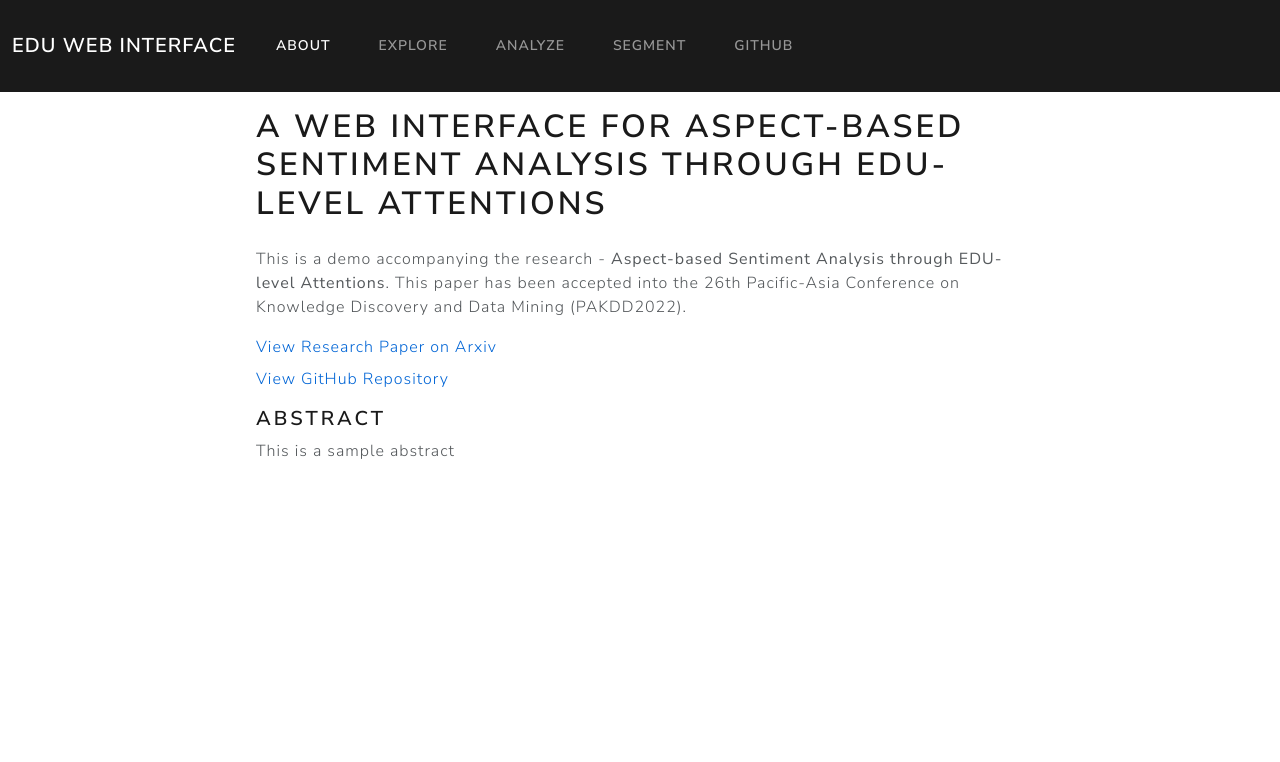
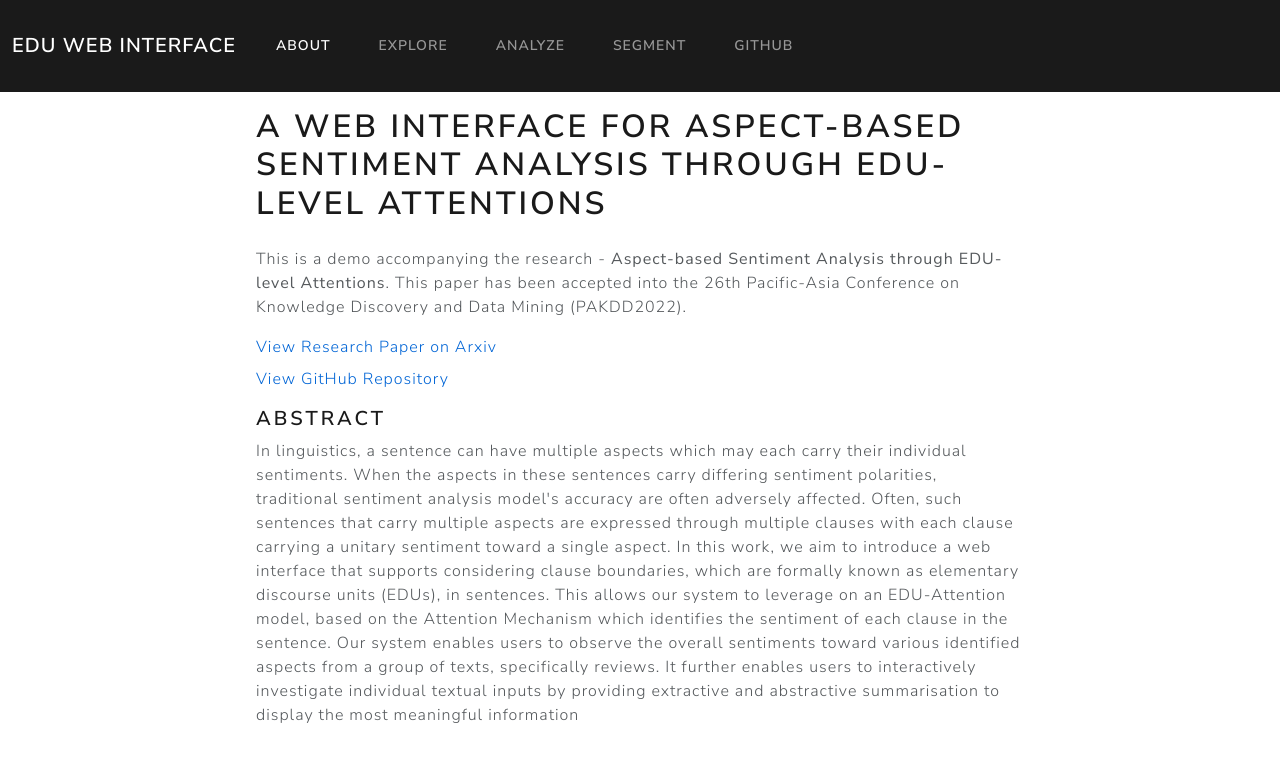
Before and after one commit to averliz/EDU-Web-Interface, a React (Create React App) app in the folder client/: page / in a window 1280 px wide. Shown: the top 762 px of the page. Built offline with nearby package versions, Linux system fonts and the light colour scheme.

Commit message:
Updated front end

```diff
--- a/client/src/api/apiService.jsx
+++ b/client/src/api/apiService.jsx
@@ -1,12 +1,12 @@
+
 import axios from "axios";
 
-const API_URL = "http://127.0.0.1:8080/api";
-const API_URL_REST_14 = `${API_URL}/rest-raw-data/1`;
+const API_GATEWAY_URL = "http://127.0.0.1:8080/api";
 
 const apiService = {
   getResData: async (selectedOption) => {
     try {
-      const response = await axios.get(API_URL_REST_14);
+      const response = await axios.get(`${API_GATEWAY_URL}/rest-raw-data/1`);
       const jsonResponse = JSON.parse(response.data);
 
       switch (selectedOption) {
@@ -27,7 +27,7 @@ const apiService = {
   postReview: async (inputText) => {
     try {
       const response = await axios.post(
-        `${API_URL}/analyze-rest-review`,
+        `${API_GATEWAY_URL}/analyze-rest-review`,
         JSON.stringify({ text: inputText }),
         {
           headers: {
@@ -45,7 +45,7 @@ const apiService = {
   segmentReview: async (inputText) => {
     try {
       const response = await axios.post(
-        `${API_URL}/segment-rest-review`,
+        `${API_GATEWAY_URL}/segment-rest-review`,
         JSON.stringify({ text: inputText }),
         {
           headers: {
--- a/client/src/components/Dashboard.jsx
+++ b/client/src/components/Dashboard.jsx
@@ -1,4 +1,6 @@
-import { FormControl, MenuItem, Select } from "@mui/material";
+import CloseIcon from "@mui/icons-material/Close";
+import { FormControl, MenuItem, Select, Snackbar } from "@mui/material";
+import IconButton from "@mui/material/IconButton";
 import React, { useEffect, useState } from "react";
 import styled from "styled-components";
 import apiService from "../api/apiService";
@@ -60,11 +62,10 @@ const StyledFormControl = styled(FormControl)`
   }
 `;
 
-
 const sentimentColors = {
   positive: "rgba(151, 227, 194, 0.7)", // Green
   negative: "rgba(246, 156, 158, 0.7)", // Red
-  neutral: "rgba(170, 210, 236, 0.7)" // Blue
+  neutral: "rgba(170, 210, 236, 0.7)", // Blue
 };
 
 const transformToChartData = (data) => {
@@ -98,9 +99,12 @@ const Dashboard = ({}) => {
   const [isLoading, setIsLoading] = useState(true);
   const [selectedOption, setSelectedOption] = useState("hard");
   const [chartData, setChartData] = useState(null);
+  const [error, setError] = useState(null);
+  const [open, setOpen] = useState(false);
 
   useEffect(() => {
     const fetchData = async () => {
+      try {
         const resData = await apiService.getResData(selectedOption);
         const { data, dataLabels } = processRawData(resData);
         setData(data);
@@ -109,10 +113,35 @@ const Dashboard = ({}) => {
 
         const newChartData = transformToChartData(dataLabels);
         setChartData(newChartData);
+      } catch (err) {
+        setError("Unable to load the dataset. Please try again.");
+        setOpen(true);
+      }
     };
 
     fetchData();
   }, [selectedOption]);
+
+  const handleClose = (event, reason) => {
+    if (reason === "clickaway") {
+      return;
+    }
+
+    setOpen(false);
+  };
+
+  const action = (
+    <React.Fragment>
+      <IconButton
+        size="small"
+        aria-label="close"
+        color="inherit"
+        onClick={handleClose}
+      >
+        <CloseIcon fontSize="small" />
+      </IconButton>
+    </React.Fragment>
+  );
 
   const handleChange = (event) => {
     setSelectedOption(event.target.value);
@@ -178,6 +207,16 @@ const Dashboard = ({}) => {
           />
         </Wrapper>
       )}
+      {error && (
+        <Snackbar
+          anchorOrigin={{ vertical: "bottom", horizontal: "right" }}
+          open={open}
+          autoHideDuration={4000}
+          onClose={handleClose}
+          message={error}
+          action={action}
+        />
+      )}
     </div>
   );
 };
--- a/client/src/components/HomePage.jsx
+++ b/client/src/components/HomePage.jsx
@@ -87,7 +87,25 @@ const HomePage = ({}) => {
 
         <div>
           <Subtitle>Abstract</Subtitle>
-          <Paragraph>This is a sample abstract</Paragraph>
+          <Paragraph>
+            In linguistics, a sentence can have multiple aspects which may each
+            carry their individual sentiments. When the aspects in these
+            sentences carry differing sentiment polarities, traditional
+            sentiment analysis model's accuracy are often adversely affected.
+            Often, such sentences that carry multiple aspects are expressed
+            through multiple clauses with each clause carrying a unitary
+            sentiment toward a single aspect. In this work, we aim to introduce
+            a web interface that supports considering clause boundaries, which
+            are formally known as elementary discourse units (EDUs), in
+            sentences. This allows our system to leverage on an EDU-Attention
+            model, based on the Attention Mechanism which identifies the
+            sentiment of each clause in the sentence. Our system enables users
+            to observe the overall sentiments toward various identified aspects
+            from a group of texts, specifically reviews. It further enables
+            users to interactively investigate individual textual inputs by
+            providing extractive and abstractive summarisation to display the
+            most meaningful information
+          </Paragraph>
         </div>
       </div>
     </Container>
--- a/client/src/components/SubmitSegmentForm.jsx
+++ b/client/src/components/SubmitSegmentForm.jsx
@@ -35,7 +35,7 @@ const SubmitSegmentForm = () => {
     //   const responseData = JSON.parse(response);
       setResult(response);
     } catch (error) {
-      setError("That is not a valid review. Please try again!");
+      setError("Unable to process the review. Please try again.");
       setOpen(true);
       setInputText("");
     }
--- a/client/src/components/Table.jsx
+++ b/client/src/components/Table.jsx
@@ -1,4 +1,4 @@
-import React, { useState, useEffect } from "react";
+import React, { useEffect, useState } from "react";
 
 import DataTable from "react-data-table-component";
 import styled from "styled-components";
```
Lines whose indentation alone changed are shown as unchanged.
